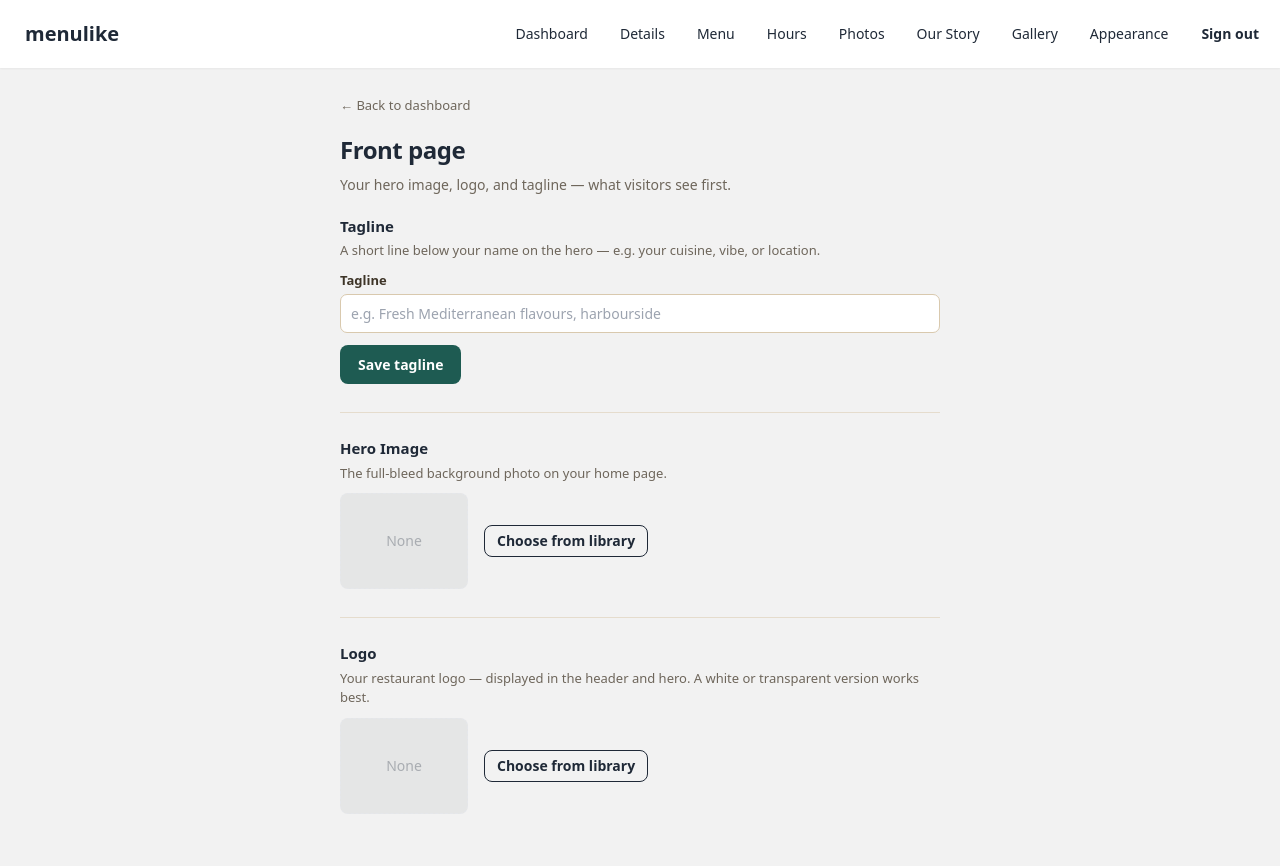
After one commit to davidnewall01/menulike, a FastAPI app: template app/templates/admin/front_page.html in a window 1280 px wide. The commit adds this page. Run offline with FastAPI, Linux system fonts and the light colour scheme; the template is opened without the code that fills it, so the values that code supplies are empty; some libraries are stand-ins or nearby versions.

Commit message:
Front page surface + tagline move + template chip fix (dismantle chunk 3, phase 2)
New /admin/front-page consolidates front-page content: tagline (form POST
with Save), hero image slot, and logo slot. Hero handles both single and
carousel mode via the parameterised partials from phase 1. Image assign/
clear/picker routes reused unchanged at /admin/appearance/ paths.

- Service: add update_tagline() (flush only); remove "tagline" from
  _DETAIL_FIELDS
- Coordinator: add update_tagline() commit wrapper
- Schema: remove tagline from SiteDetailsForm
- Details form: tagline field removed
- Dashboard: "Front page" tile CTA /admin/appearance -> /admin/front-page;
  "Look:" chip now reads site.template dynamically (was hardcoded "Linen")
- Tests: update tile link assertions for /admin/front-page + /admin/seo;
  remove tagline from details test data

Known issue (not in scope): preview routes hardcode public/linen/ instead
of using resolve_template — separate follow-up.

Co-Authored-By: Claude Opus 4.6 (1M context) <noreply@anthropic.com>

```diff
--- a/app/schemas/site.py
+++ b/app/schemas/site.py
@@ -18,7 +18,6 @@ class SiteDetailsForm(BaseModel):
     """
 
     restaurant_name: str
-    tagline: str | None = None
     address_street: str | None = None
     address_suburb: str | None = None
     address_state: str | None = None
--- a/app/templates/admin/_details_form.html
+++ b/app/templates/admin/_details_form.html
@@ -21,10 +21,6 @@
             <div class="form-control w-full">
                 <label class="label" for="restaurant_name"><span class="label-text">Restaurant name *</span></label>
                 <input type="text" id="restaurant_name" name="restaurant_name" value="{{ site.restaurant_name }}" required class="input input-bordered w-full">
-            </div>
-            <div class="form-control w-full">
-                <label class="label" for="tagline"><span class="label-text">Tagline</span></label>
-                <input type="text" id="tagline" name="tagline" value="{{ site.tagline or '' }}" class="input input-bordered w-full">
             </div>
 
             <div class="divider"></div>
--- a/app/templates/admin/dashboard.html
+++ b/app/templates/admin/dashboard.html
@@ -120,7 +120,7 @@
     </div>
   </div>
   <div class="right">
-    <a href="/admin/appearance" class="dash-chip"><span class="sw"></span> Look: Linen</a>
+    <a href="/admin/appearance" class="dash-chip"><span class="sw"></span> Look: {{ site.template | capitalize }}</a>
     <a href="/admin/preview" class="btn-preview">Preview your site</a>
   </div>
 </div>
@@ -199,7 +199,7 @@
         {% if home_area.status == "yours" %}Your hero, logo, and tagline are set.{% elif home_area.status == "partial" %}Almost there — set your hero photo and tagline.{% else %}Set your hero image, logo, and tagline to make the front page yours.{% endif %}
       </div>
       <div class="tile-cta">
-        <a href="/admin/appearance" class="ghost">{% if home_area.status == "yours" %}Edit front page{% else %}Set up front page{% endif %}</a>
+        <a href="/admin/front-page" class="ghost">{% if home_area.status == "yours" %}Edit front page{% else %}Set up front page{% endif %}</a>
       </div>
     </div>
   </div>
--- /dev/null
+++ b/app/templates/admin/front_page.html
@@ -0,0 +1,89 @@
+{% extends "admin/base.html" %}
+
+{% block title %}Front Page{% endblock %}
+
+{% block content %}
+<style>
+  .fp { max-width: 600px; margin: 0 auto; }
+  .fp-back { font-size: 13px; color: #6E665B; text-decoration: none; display: inline-block; margin-bottom: 16px; }
+  .fp-back:hover { color: #1E5B52; }
+  .fp h1 { font-size: 24px; font-weight: 800; letter-spacing: -0.02em; margin: 0 0 6px; }
+  .fp .sub { font-size: 14px; color: #6E665B; margin-bottom: 20px; }
+  .fp-section { margin-bottom: 28px; }
+  .fp-section h2 { font-size: 15px; font-weight: 700; margin: 0 0 4px; }
+  .fp-section .hint { font-size: 13px; color: #6E665B; margin-bottom: 10px; }
+  .fp-field { margin-bottom: 12px; }
+  .fp-field label { display: block; font-size: 13px; font-weight: 600; color: #3E3528; margin-bottom: 4px; }
+  .fp-field input[type="text"] {
+    width: 100%; padding: 8px 10px; font-size: 14px;
+    border: 1px solid #D9C9AE; border-radius: 7px; background: #fff;
+  }
+  .fp-field input:focus { outline: none; border-color: #1E5B52; box-shadow: 0 0 0 2px rgba(30,91,82,.15); }
+  .fp-submit {
+    display: inline-block; padding: 9px 18px;
+    font-size: 14px; font-weight: 700; color: #fff; background: #1E5B52;
+    border: none; border-radius: 8px; cursor: pointer;
+  }
+  .fp-submit:hover { background: #163F39; }
+  .fp-saved { background: #E3F0EC; color: #1E5B52; border: 1px solid #B8D9CF; border-radius: 8px; padding: 10px 14px; font-size: 13px; font-weight: 600; margin-bottom: 16px; }
+  .fp-divider { border: none; border-top: 1px solid #E5DCCD; margin: 24px 0; }
+</style>
+
+<div class="fp">
+  <a href="/admin/" class="fp-back">&larr; Back to dashboard</a>
+  <h1>Front page</h1>
+  <p class="sub">Your hero image, logo, and tagline &mdash; what visitors see first.</p>
+
+  {% if saved %}
+  <div class="fp-saved">Tagline saved.</div>
+  {% endif %}
+
+  {# --- Tagline --- #}
+  <div class="fp-section">
+    <h2>Tagline</h2>
+    <p class="hint">A short line below your name on the hero &mdash; e.g. your cuisine, vibe, or location.</p>
+    <form method="post" action="/admin/front-page">
+      <input type="hidden" name="csrf_token" value="{{ csrf_token }}">
+      <div class="fp-field">
+        <label for="tagline">Tagline</label>
+        <input type="text" id="tagline" name="tagline" value="{{ site.tagline or '' }}" placeholder="e.g. Fresh Mediterranean flavours, harbourside">
+      </div>
+      <button type="submit" class="fp-submit">Save tagline</button>
+    </form>
+  </div>
+
+  <hr class="fp-divider">
+
+  {# --- Hero image --- #}
+  <div class="fp-section">
+    {% if feature_image_mode == "carousel" %}
+    <h2>Carousel Images</h2>
+    <p class="hint">Images cycle through in the carousel on your home page.</p>
+    <div id="slot-feature_images">
+      {% include "admin/_appearance_carousel.html" %}
+    </div>
+    {% else %}
+    <h2>Hero Image</h2>
+    <p class="hint">The full-bleed background photo on your home page.</p>
+    {% set role_key = "feature_images" %}
+    {% set assignment = roles.get("feature_images") %}
+    <div id="slot-feature_images">
+      {% include "admin/_appearance_slot.html" %}
+    </div>
+    {% endif %}
+  </div>
+
+  <hr class="fp-divider">
+
+  {# --- Logo --- #}
+  <div class="fp-section">
+    <h2>Logo</h2>
+    <p class="hint">Your restaurant logo &mdash; displayed in the header and hero. A white or transparent version works best.</p>
+    {% set role_key = "logo" %}
+    {% set assignment = roles.get("logo") %}
+    <div id="slot-logo">
+      {% include "admin/_appearance_slot.html" %}
+    </div>
+  </div>
+</div>
+{% endblock %}
```
Also changed, not shown: app/coordinators/site_coordinator.py (+11 -0 lines), app/services/site_service.py (+20 -1 lines), app/web/admin.py (+73 -0 lines), tests/test_dashboard.py (+6 -4 lines), tests/test_details.py (+3 -8 lines).
